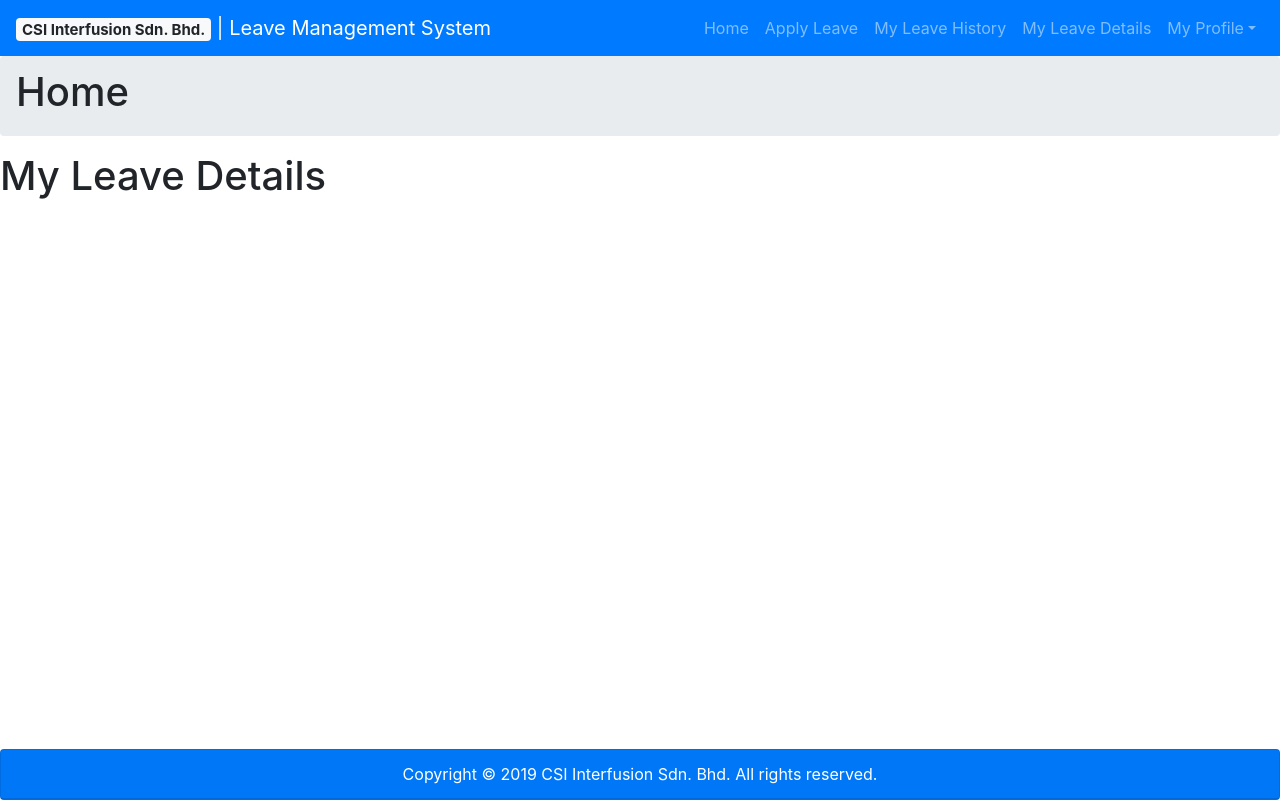
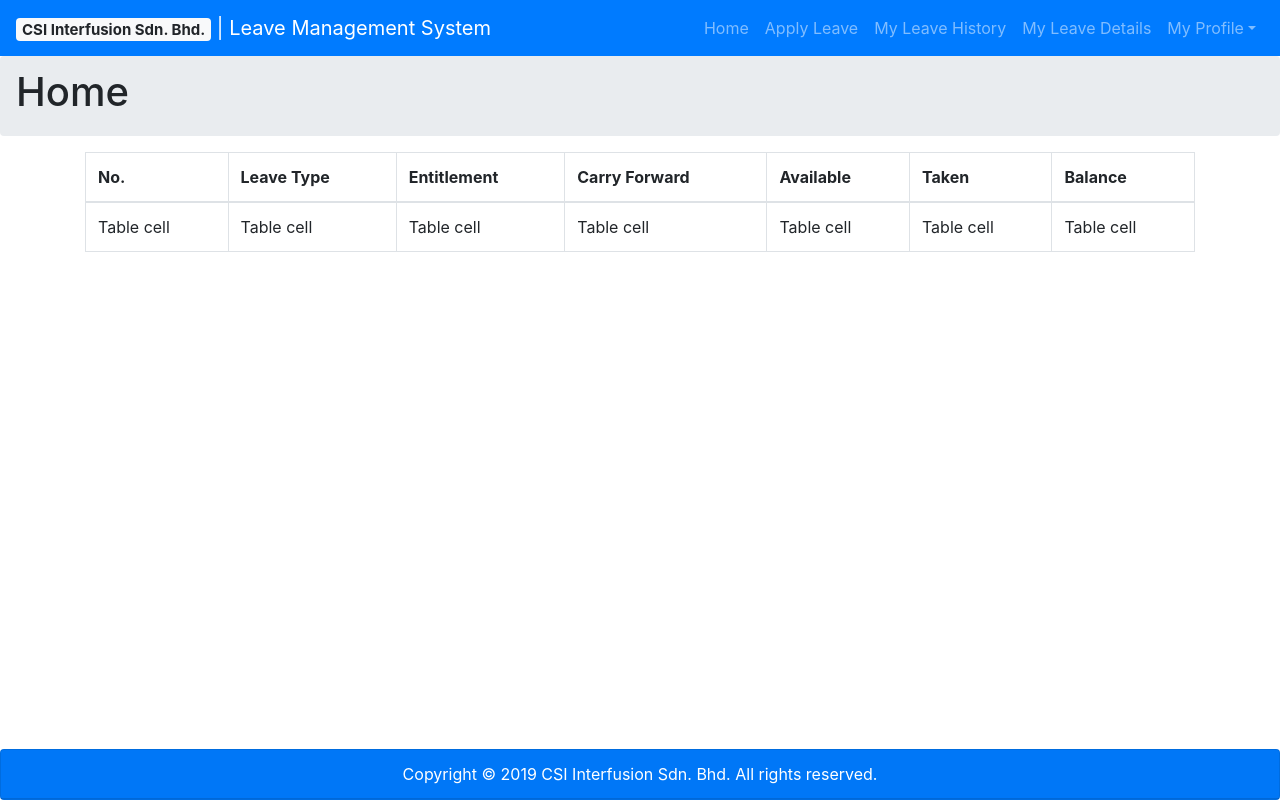
Before and after one commit to jameacle09/csileavemanagementsystem, a React (Create React App) app in the folder leavemanagement/: page /myleavedetails in a window 1280 px wide. Built offline with nearby package versions, Linux system fonts and the light colour scheme.

Commit message:
Update My Leave Details page

```diff
--- a/leavemanagement/src/leaves/MyLeaveDetails.js
+++ b/leavemanagement/src/leaves/MyLeaveDetails.js
@@ -1,4 +1,5 @@
 import React, { Component } from 'react';
+import { Table } from 'reactstrap';
 
 class MyLeaveDetails extends Component {
   constructor(props) {
@@ -6,8 +7,31 @@ class MyLeaveDetails extends Component {
   }
   render() {
     return (
-      <div>
-        <h1>My Leave Details</h1>
+      <div className="container">
+        <Table bordered responsive>
+          <thead>
+            <tr>
+              <th>No.</th>
+              <th>Leave Type</th>
+              <th>Entitlement</th>
+              <th>Carry Forward</th>
+              <th>Available</th>
+              <th>Taken</th>
+              <th>Balance</th>
+            </tr>
+          </thead>
+          <tbody>
+            <tr>
+              <td>Table cell</td>
+              <td>Table cell</td>
+              <td>Table cell</td>
+              <td>Table cell</td>
+              <td>Table cell</td>
+              <td>Table cell</td>
+              <td>Table cell</td>
+            </tr>
+          </tbody>
+        </Table>
       </div>
     );
   }
```
